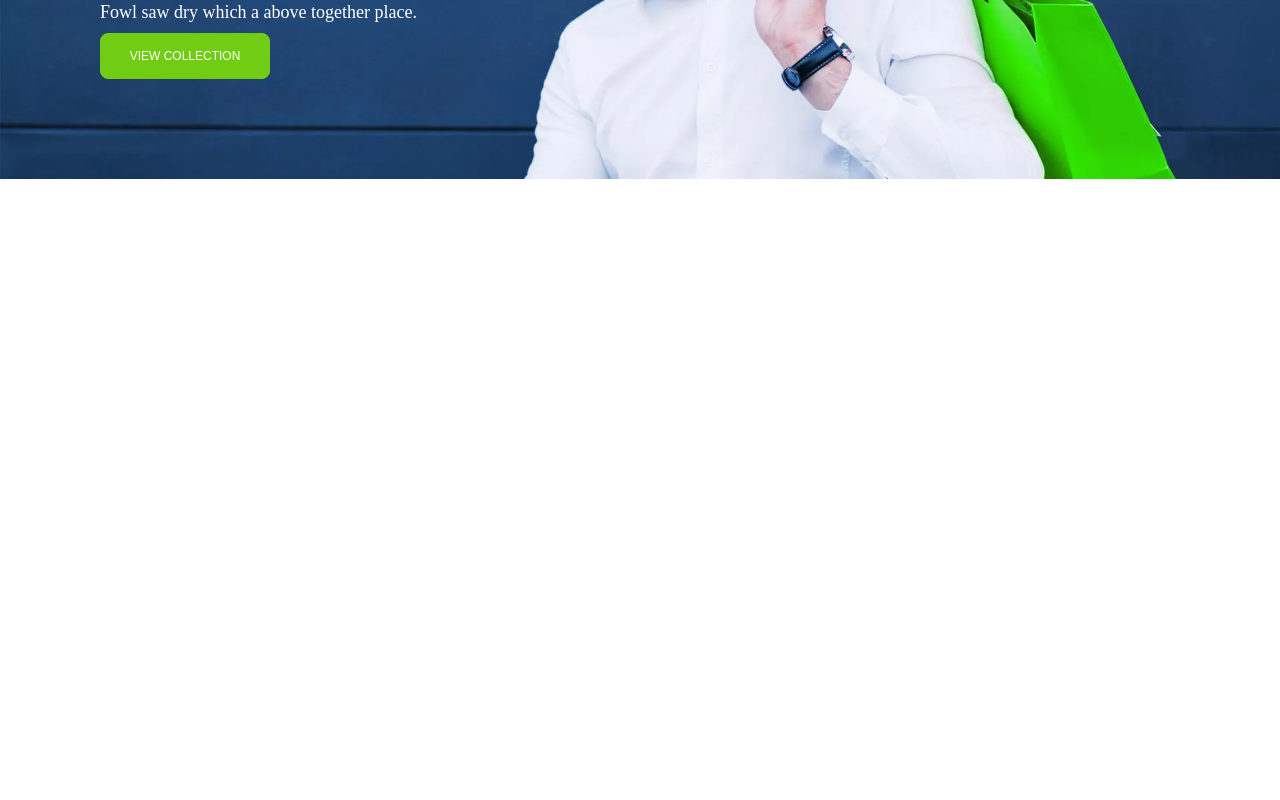
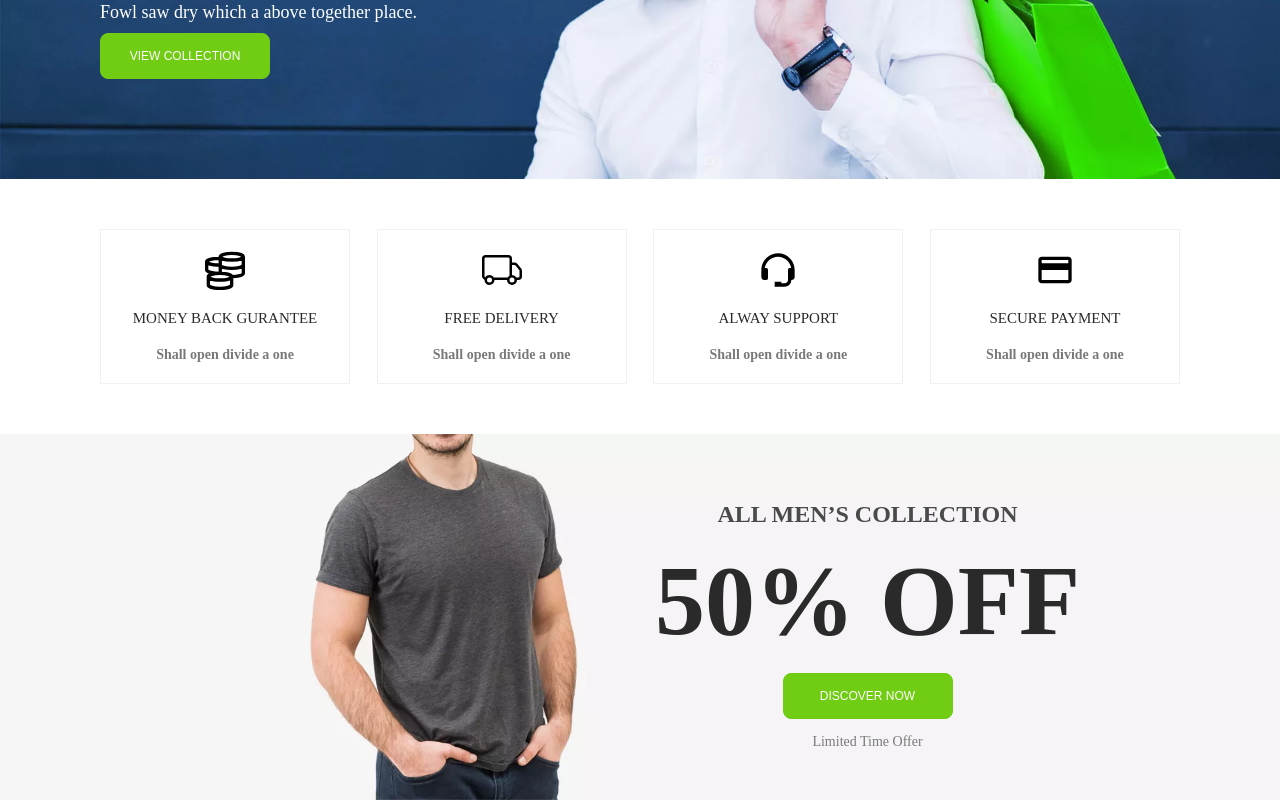
Before and after one commit to mehebbetbabayeva/Final-project-, a React (Create React App) app: page / in a window 1280 px wide. Shown: the part 474-1274 px from the top of the page. Before the commit the page ends 800 px from the top, so only its background shows below. Built offline with nearby package versions, Linux system fonts and the light colour scheme.

Commit message:
finish sale page

```diff
--- a/src/components/Banner.tsx
+++ b/src/components/Banner.tsx
@@ -1,5 +1,5 @@
 import banner from "../assets/img/banner-bg.jpg.webp"
-
+import Button from "./Button";
 const Banner = () => {
   return (
     <div className='banner'>
@@ -8,7 +8,7 @@ const Banner = () => {
             <h1>MEN COLLECTION</h1>
             <h2>Show<span> Your Personal </span>Style</h2>
             <h3>Fowl saw dry which a above together place.</h3>
-            <button>VIEW COLLECTION</button>
+             <Button text="VIEW COLLECTION"/>
         </div>
     </div>
   )
--- /dev/null
+++ b/src/components/Button.tsx
@@ -0,0 +1,13 @@
+interface ButtonProps {
+  text: string;
+}
+
+const Button = (props: ButtonProps) => {
+  return (
+    <button>
+        {props.text}
+    </button>
+  )
+}
+
+export default Button
--- /dev/null
+++ b/src/components/Features.tsx
@@ -0,0 +1,44 @@
+import {GrMoney} from "react-icons/gr";
+import {BsTruck} from "react-icons/bs";
+import {BiSupport} from "react-icons/bi";
+import {MdPayment} from "react-icons/md";
+const Features = () => {
+  return (
+    <div className="features">
+        <div className="container">
+            <div className="features-content">
+                <div className="features-card">
+                <div className="card-icon">
+                    <GrMoney/>
+                </div>
+                <h1> MONEY BACK GURANTEE</h1>
+                <h2>Shall open divide a one</h2>
+                </div>
+                <div className="features-card">
+                <div className="card-icon">
+                    <BsTruck/>
+                </div>
+                <h1>FREE DELIVERY</h1>
+                <h2>Shall open divide a one</h2>
+                </div>
+                <div className="features-card">
+                <div className="card-icon">
+                    <BiSupport/>
+                </div>
+                <h1>ALWAY SUPPORT</h1>
+                <h2>Shall open divide a one</h2>
+                </div>
+                <div className="features-card">
+                <div className="card-icon">
+                    <MdPayment/>
+                </div>
+                <h1>SECURE PAYMENT</h1>
+                <h2>Shall open divide a one</h2>
+                </div>
+            </div>
+        </div>
+    </div>
+  )
+}
+
+export default Features
--- /dev/null
+++ b/src/components/Sale.tsx
@@ -0,0 +1,18 @@
+import offer from "../assets/img/offer-bg.png.webp"
+import Button from "./Button"
+
+const Sale = () => {
+  return (
+    <div className="sale">
+        <img src={offer} alt="offer-bg" />
+        <div className="sale-title">
+            <h2>ALL MEN’S COLLECTION</h2>
+            <h1>50% OFF</h1>
+            <Button text="DISCOVER NOW"/>
+            <h3>Limited Time Offer</h3>
+        </div>
+    </div>
+  )
+}
+
+export default Sale
--- a/src/pages/HomePage.tsx
+++ b/src/pages/HomePage.tsx
@@ -1,6 +1,9 @@
 import HeaderTop from "../components/HeaderTop";
 import Header from "../components/Header";
 import Banner from "../components/Banner";
+import Features from "../components/Features";
+import Sale from "../components/Sale";
+
 
 const HomePage = () => {
   return (
@@ -8,6 +11,8 @@ const HomePage = () => {
     <HeaderTop/>
     <Header/>
     <Banner/>
+    <Features/>
+    <Sale/>
     </>
   )
 }
--- a/src/style/components/banner.scss
+++ b/src/style/components/banner.scss
@@ -33,23 +33,6 @@
             font-size: 18px;
             font-weight: 300;
         }
-        button{
-            width: 170px;
-            background-color: #71cd14;
-            color: #fff;
-            padding: 15px 0;
-            border: 1px solid #71cd14;
-            outline: none;
-            cursor: pointer;
-            font-size: 12px;
-    font-weight: 500;
-    transition: all 300ms linear 0s;
-    border-radius: 8px;
 
-    &:hover{
-        background: transparent;
-        color: rgb(113, 205, 20);
-    }
-        }
     }
 }
--- /dev/null
+++ b/src/style/components/button.scss
@@ -0,0 +1,18 @@
+button{
+    width: 170px;
+    background-color: #71cd14;
+    color: #fff;
+    padding: 15px 0;
+    border: 1px solid #71cd14;
+    outline: none;
+cursor: pointer;
+font-size: 12px;
+font-weight: 500;
+transition: all 300ms linear 0s;
+border-radius: 8px;
+
+&:hover{
+background: transparent;
+color: rgb(113, 205, 20);
+}
+}
--- /dev/null
+++ b/src/style/components/features.scss
@@ -0,0 +1,38 @@
+.features{
+    width: 100%;
+    .features-content{
+        width: 100%;
+        background-color: #fff;
+        display: grid;
+        grid-template-columns: repeat(4,250px);
+        justify-content: space-between;
+        padding: 50px 0;
+        .features-card{
+            border: 1px solid #eff2f3;
+            display: flex;
+            flex-direction: column;
+            align-items: center;
+                gap: 20px;
+                padding: 20px;
+            .card-icon{
+               font-size: 40px;
+                display: flex;
+                justify-content: center;
+                align-items: center;
+            }
+            h1,h2{
+                margin: 0;
+                padding: 0;
+            }
+            h1{
+                font-size: 15px;
+                font-weight: 500;
+                color: #2a2a2a;
+            }
+            h2{
+                font-size: 14px;
+                color: #797979;
+            }
+        }
+    }
+}
--- /dev/null
+++ b/src/style/components/sale.scss
@@ -0,0 +1,35 @@
+.sale{
+    width: 100%;
+    position: relative;
+    img{
+        width: 100%;
+    }
+    .sale-title{
+        position: absolute;
+        bottom: 50px;
+        right: 200px;
+        display: flex;
+        align-items: center;
+        flex-direction: column;
+        gap: 15px;
+        h1,h2,h3{
+            margin: 0;
+            padding: 0;
+        }
+        h2{
+            font-size: 24px;
+            color: #4a4a4a;
+        }
+        h1{
+            font-size: 100px;
+            color: #2a2a2a;
+        }
+       h3{
+        font-size: 14px;
+        color: #797979;
+        font-weight: 200;
+       }
+
+
+    }
+}
--- a/src/style/main.scss
+++ b/src/style/main.scss
@@ -4,3 +4,6 @@
 @import "./components/headertop.scss";
 @import "./components/header.scss";
 @import "./components/banner.scss";
+@import "./components/features.scss";
+@import "./components/sale.scss";
+@import "./components/button.scss";
```
Also changed, not shown: src/assets/img/offer-bg.png.webp (added), 1 other file (tests, documents, lock files or other folders).
